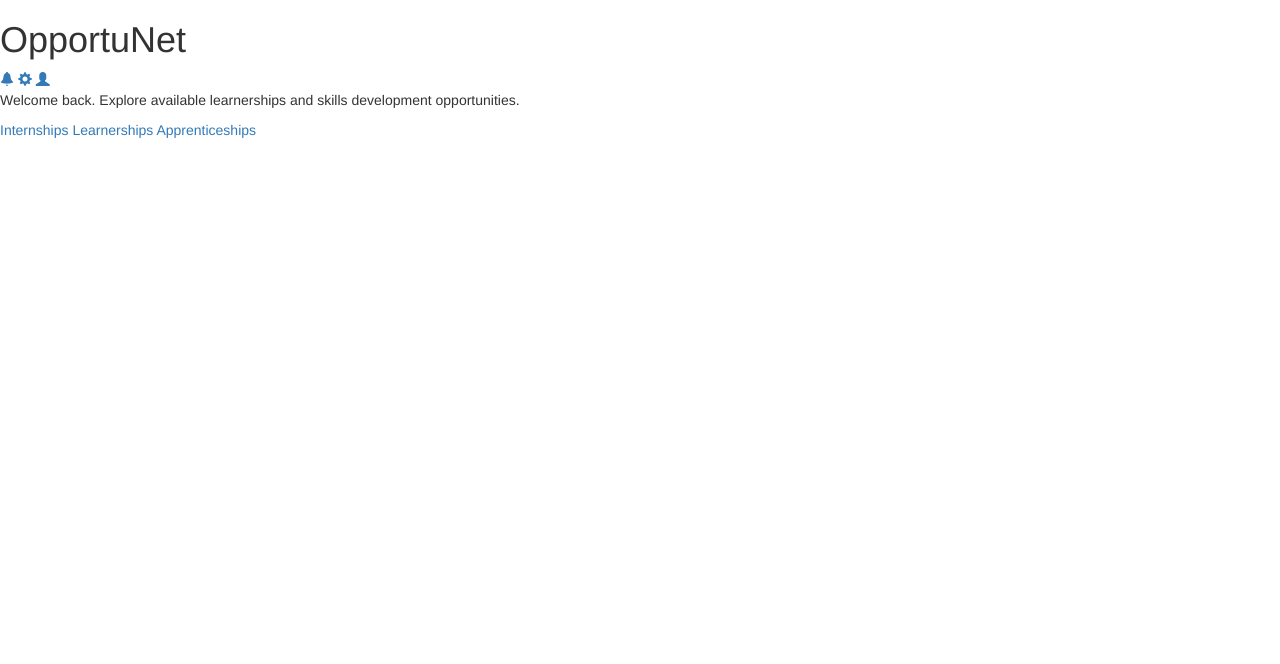
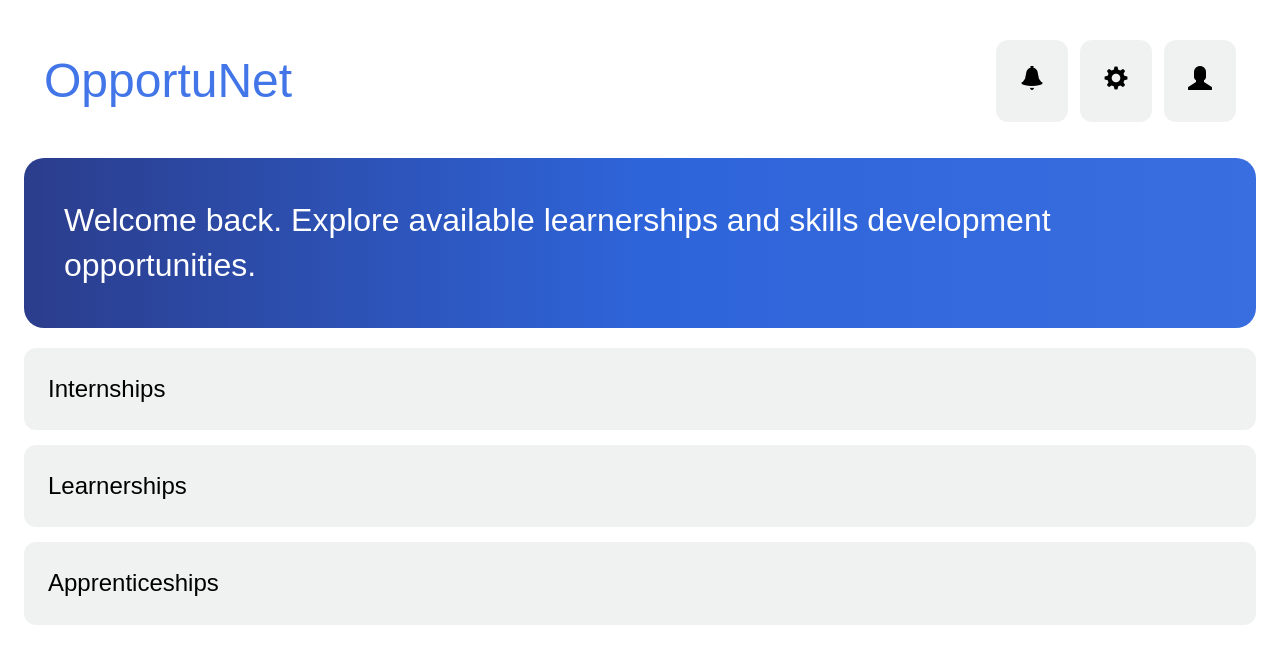
Before and after one commit to PhumudzoManenzhe/OportuNet, a website: page Applicant_homepage/index.html in a window 1280 px wide. Drawn offline with nearby package versions, Linux system fonts and the light colour scheme.

Commit message:
Update index.html

```diff
--- a/Applicant_homepage/index.html
+++ b/Applicant_homepage/index.html
@@ -4,7 +4,7 @@
   <meta charset="UTF-8" />
   <meta name="viewport" content="width=device-width, initial-scale=1.0" />
   <title>Applicant_homepage</title>
-  <link rel="stylesheet" href="Applicant_homepage.css" />
+  <link rel="stylesheet" href="style.css" />
   <link rel="stylesheet" href="https://maxcdn.bootstrapcdn.com/bootstrap/3.3.7/css/bootstrap.min.css">
 </head>
 <body>
```
